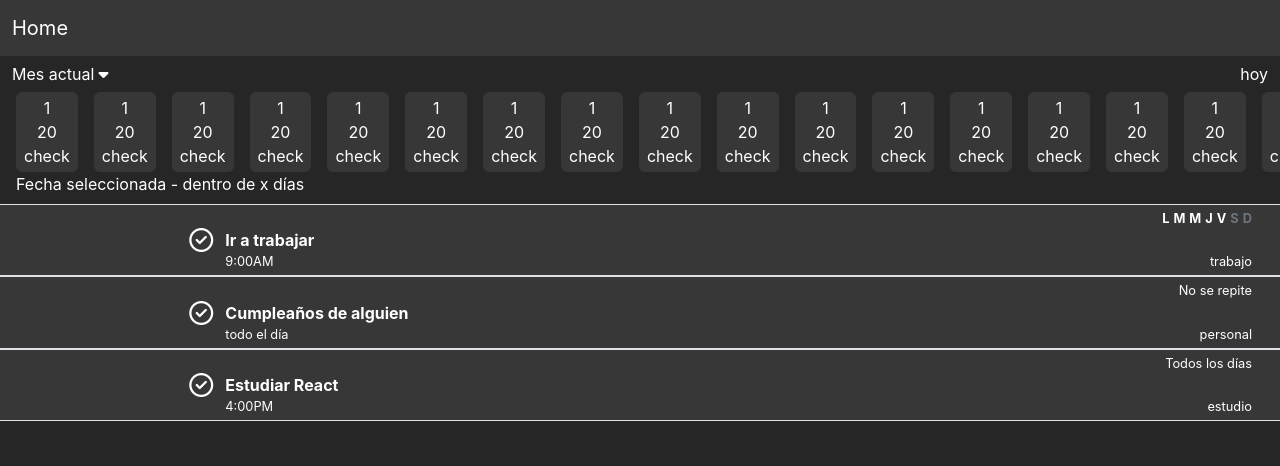
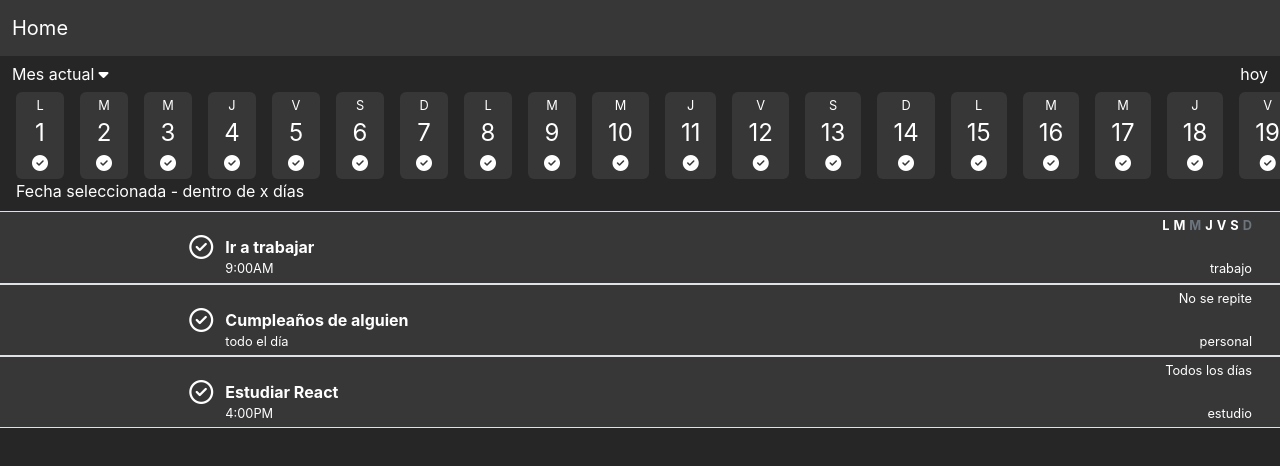
Before and after one commit to fede-vazquez/tasklist_react, a React (Create React App) app: page /tasklist in a window 1280 px wide. Shown: the top 466 px of the page. Built offline with nearby package versions, Linux system fonts and the light colour scheme.

Commit message:
Crea componente para cada item dentro de la lista de "DateInScrollBar", y hace dinámica la información que muestran.

```diff
--- /dev/null
+++ b/src/components/task_list/DateInScrollBar.jsx
@@ -0,0 +1,17 @@
+import React from "react";
+
+function DateInScrollBar({ date }) {
+  const dateInitial = date.format("dddd")[0].toUpperCase();
+  const dateNumber = date.format("D");
+  return (
+    <div className="px-3 py-1 pointer text-center bg-2 rounded pe-auto mx-2">
+      <p className="fs-7">{dateInitial}</p>
+      <p className="fs-4">{dateNumber}</p>
+      {/* proximo icono que mostrará si un día
+        tiene tareas para hacer */}
+      <i className="fa-solid fa-circle-check fs-6"></i>
+    </div>
+  );
+}
+
+export default DateInScrollBar;
--- a/src/components/task_list/DateTaskList.jsx
+++ b/src/components/task_list/DateTaskList.jsx
@@ -5,7 +5,7 @@ function DateTaskList({ date }) {
   // Maqueta de como se verán las tareas en el local storage.
   const tasks = [
     {
-      repeatDays: ["Lunes", "Martes", "Miércoles", "Jueves", "Viernes"],
+      repeatDays: ["Lunes", "Martes", "Jueves", "Viernes", "Sábado"],
       dateRepeat: null,
       name: "Ir a trabajar",
       hour: "9:00AM",
--- a/src/components/task_list/DatesScrollBar.jsx
+++ b/src/components/task_list/DatesScrollBar.jsx
@@ -3,6 +3,8 @@ import React from "react";
 import dayjs from "dayjs";
 import "dayjs/locale/es";
 dayjs.locale("es");
+
+import DateInScrollBar from "./DateInScrollBar";
 
 function DatesScrollBar({ selectedMonth }) {
   // Saca el més actual
@@ -30,15 +32,8 @@ function DatesScrollBar({ selectedMonth }) {
       <ul className="d-flex">
         {dates.map((date, i) => {
           return (
-            <li
-              key={date + i}
-              className="mx-2 text-center bg-2 px-2 py-1 rounded"
-            >
-              <div>
-                <p>1</p>
-                <p>20</p>
-                <p>check</p>
-              </div>
+            <li key={date.format("dddd") + i}>
+              <DateInScrollBar date={date} />
             </li>
           );
         })}
```
